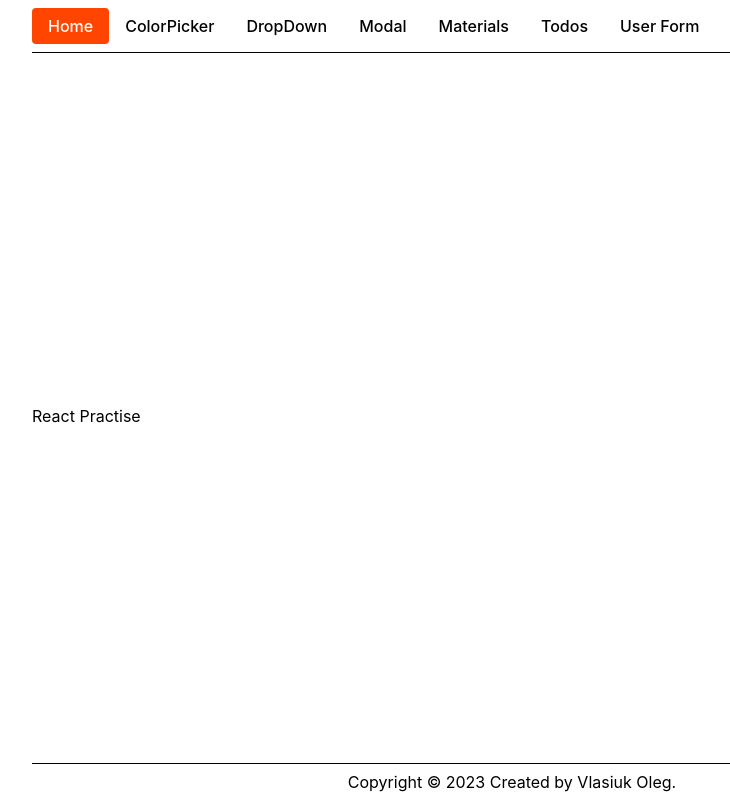
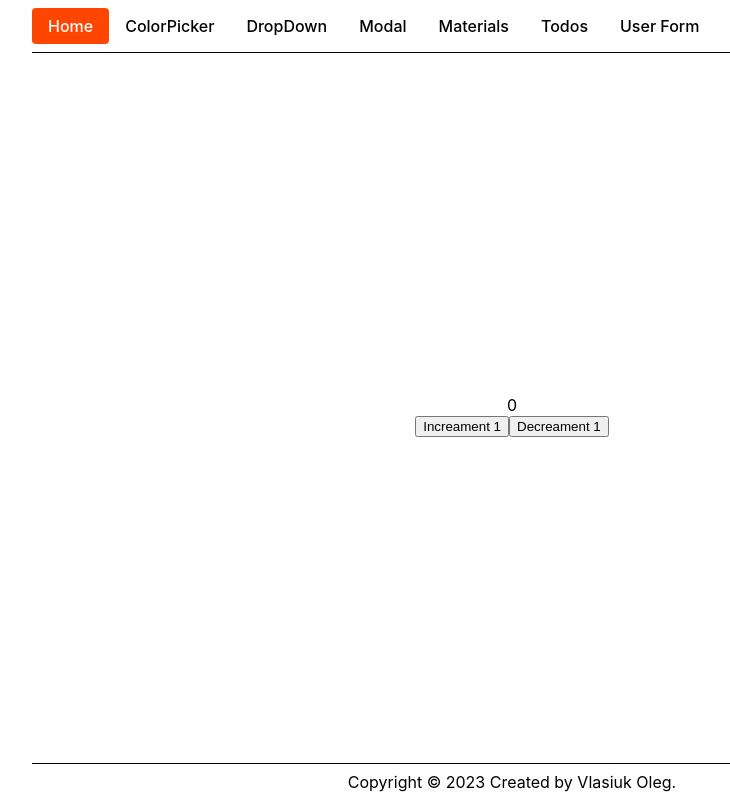
Before and after one commit to VlasiukOleg/redux-practice, a React (Create React App) app: page / in a window 1280 px wide. Shown: the whole page, without its empty margins (128-858 px from the left). Built offline with nearby package versions, Linux system fonts and the light colour scheme; no server answers.

Commit message:
changed counter useState to Redux

```diff
--- a/package.json
+++ b/package.json
@@ -6,6 +6,7 @@
   "dependencies": {
     "@emotion/react": "^11.10.6",
     "@emotion/styled": "^11.10.6",
+    "@redux-devtools/extension": "^3.2.5",
     "@testing-library/jest-dom": "^5.16.3",
     "@testing-library/react": "^12.1.4",
     "@testing-library/user-event": "^13.5.0",
@@ -14,8 +15,10 @@
     "notiflix": "^3.2.6",
     "react": "^18.1.0",
     "react-dom": "^18.1.0",
+    "react-redux": "^8.1.1",
     "react-router-dom": "^6.11.2",
     "react-scripts": "5.0.1",
+    "redux": "^4.2.1",
     "shortid": "^2.2.16",
     "web-vitals": "^2.1.3"
   },
--- a/src/components/Counter/Counter.jsx
+++ b/src/components/Counter/Counter.jsx
@@ -1,28 +1,39 @@
 import React, { useEffect, useState } from 'react';
 import { CounterWrap } from './Counter.styled';
 
-export const Counter = ({ step }) => {
-  const [value, setValue] = useState(5);
-  const [counterClick, setcounterClick] = useState(0);
+import { useDispatch, useSelector } from 'react-redux';
+import { decreamentValue, increamentValue } from 'redux/actions';
+
+import { getStep, getTotal } from 'redux/selectors';
+
+export const Counter = () => {
+  const total = useSelector(getTotal);
+  const step = useSelector(getStep);
+
+  const dispatch = useDispatch();
+  // const [value, setValue] = useState(5);
+  // const [counterClick, setcounterClick] = useState(0);
 
   const onIncreament = () => {
     console.log('Click');
-    setValue(state => state + step);
-    setcounterClick(state => state + 1);
+    dispatch(increamentValue(step));
+    // setValue(state => state + step);
+    // setcounterClick(state => state + 1);
   };
 
   const onDecrement = () => {
-    setValue(state => state - step);
-    setcounterClick(state => state + 1);
+    dispatch(decreamentValue(step));
+    // setValue(state => state - step);
+    // setcounterClick(state => state + 1);
   };
 
-  useEffect(() => {
-    document.title = `Всього клікнули ${counterClick} разів`;
-  }, [counterClick]);
+  // useEffect(() => {
+  //   document.title = `Всього клікнули ${counterClick} разів`;
+  // }, [counterClick]);
 
   return (
     <CounterWrap>
-      <span>{value}</span>
+      <span>{total}</span>
       <div>
         <button type="button" onClick={onIncreament}>
           Increament {step}
--- a/src/index.js
+++ b/src/index.js
@@ -1,6 +1,9 @@
 import React from 'react';
 import ReactDOM from 'react-dom/client';
 import { App } from 'components/App';
+
+import { store } from 'redux/store';
+import { Provider } from 'react-redux';
 
 import './index.css';
 import { BrowserRouter } from 'react-router-dom';
@@ -8,7 +11,9 @@ import { BrowserRouter } from 'react-router-dom';
 ReactDOM.createRoot(document.getElementById('root')).render(
   <React.StrictMode>
     <BrowserRouter>
-      <App />
+      <Provider store={store}>
+        <App />
+      </Provider>
     </BrowserRouter>
   </React.StrictMode>
 );
--- a/src/pages/HomePage.jsx
+++ b/src/pages/HomePage.jsx
@@ -1,3 +1,5 @@
+import { Counter } from 'components/Counter/Counter';
+
 export const Home = () => {
-  return <div>React Practise</div>;
+  return <Counter step={5} />;
 };
--- /dev/null
+++ b/src/redux/actions.js
@@ -0,0 +1,13 @@
+export const increamentValue = step => {
+  return {
+    type: 'total/increment',
+    payload: step,
+  };
+};
+
+export const decreamentValue = step => {
+  return {
+    type: 'total/decrement',
+    payload: step,
+  };
+};
--- /dev/null
+++ b/src/redux/reducer.js
@@ -0,0 +1,18 @@
+const counterInitialState = {
+  total: 0,
+  step: 1,
+  counterClick: 0,
+};
+
+export const counterReducer = (state = counterInitialState, action) => {
+  switch (action.type) {
+    case 'total/increment':
+      return { ...state, total: state.total + action.payload };
+
+    case 'total/decrement':
+      return { ...state, total: state.total - action.payload };
+
+    default:
+      return state;
+  }
+};
--- /dev/null
+++ b/src/redux/selectors.js
@@ -0,0 +1,2 @@
+export const getTotal = state => state.total;
+export const getStep = state => state.step;
--- /dev/null
+++ b/src/redux/store.js
@@ -0,0 +1,9 @@
+import { createStore } from 'redux';
+
+import { counterReducer } from './reducer';
+
+import { devToolsEnhancer } from '@redux-devtools/extension';
+
+const enchancer = devToolsEnhancer();
+
+export const store = createStore(counterReducer, enchancer);
```
Also changed, not shown: src/redux/constans.js (added), 1 other file (tests, documents, lock files or other folders).
